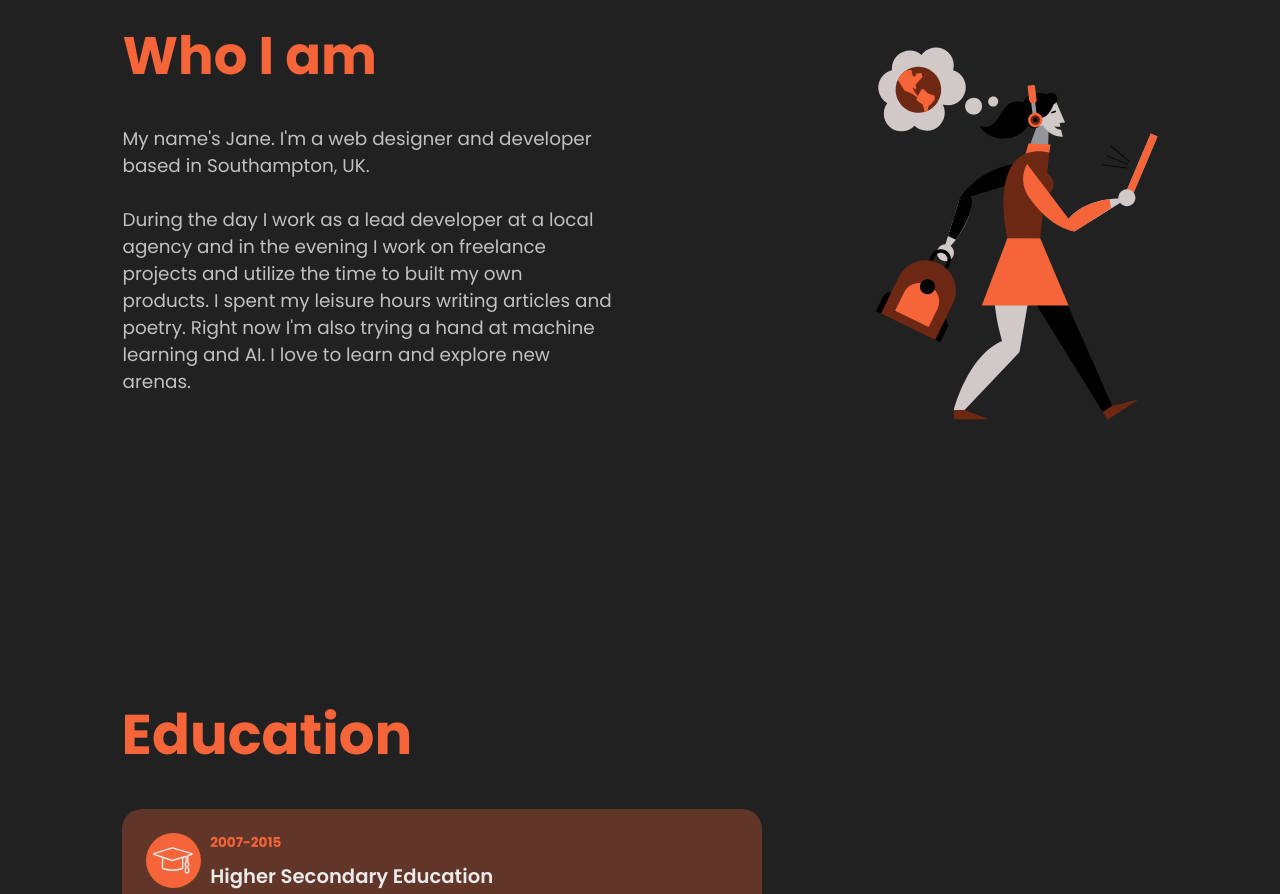
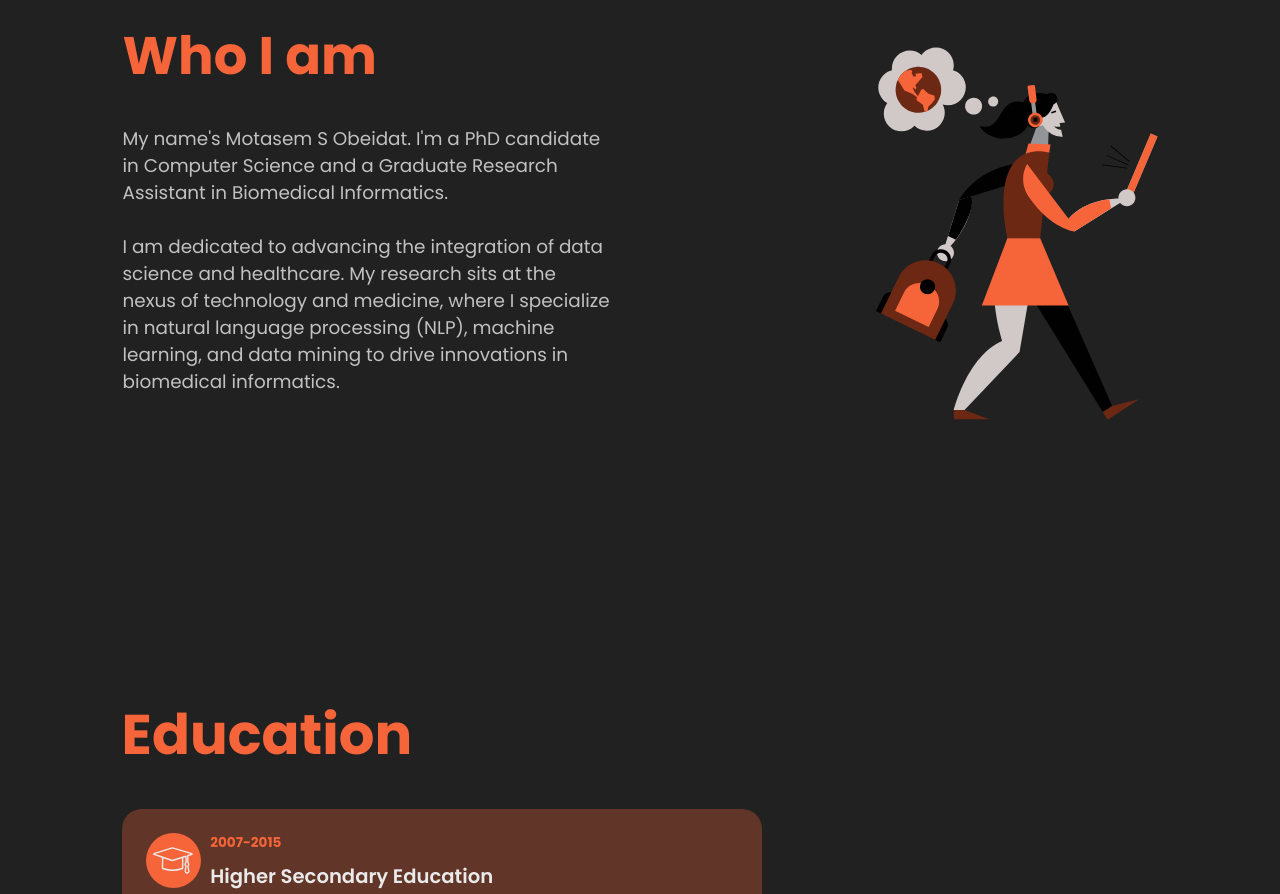
Before and after one commit to motasem-obeidat/motasem-obeidat.github.io-1, a React (Create React App) app: page / in a window 1280 px wide. Shown: the part 940-1834 px from the top of the page. Built offline with nearby package versions, Linux system fonts and the light colour scheme; a web font is replaced by a local one.

Commit message:
Update aboutData.js

```diff
--- a/src/data/aboutData.js
+++ b/src/data/aboutData.js
@@ -1,6 +1,6 @@
 export const aboutData = {
     title: "Who I am",
-    description1: "My name's Jane. I'm a web designer and developer based in Southampton, UK.",
-    description2: "During the day I work as a lead developer at a local agency and in the evening I  work on freelance projects and utilize the time to built my own products. I spent my leisure hours writing articles and poetry. Right now I'm also trying a hand at machine learning and AI. I love to learn and explore new arenas.",
+    description1: "My name's Motasem S Obeidat. I'm a PhD candidate in Computer Science and a Graduate Research Assistant in Biomedical Informatics.",
+    description2: "I am dedicated to advancing the integration of data science and healthcare. My research sits at the nexus of technology and medicine, where I specialize in natural language processing (NLP), machine learning, and data mining to drive innovations in biomedical informatics.",
     image: 2
 }
```
